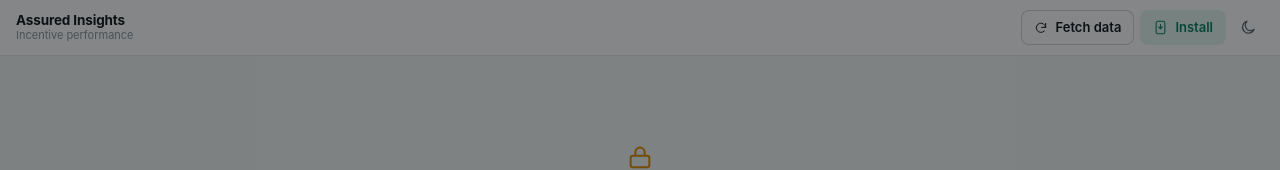
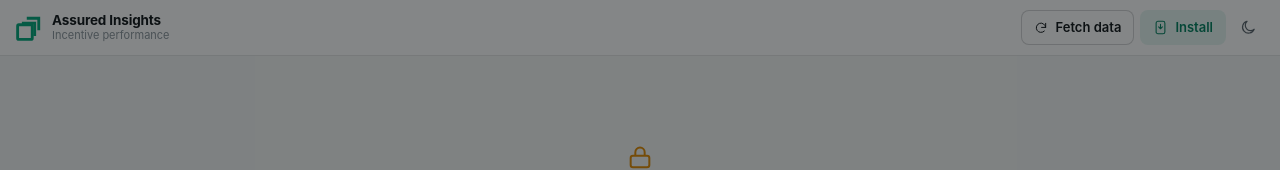
Before and after one commit to harshavarthanep/Assured_Insights, a plain HTML site: page index.html in a window 1280 px wide. Shown: the top 170 px of the page. Drawn offline with Linux system fonts and the light colour scheme.

Commit message:
Update index.html

```diff
--- a/index.html
+++ b/index.html
@@ -579,11 +579,11 @@
 
 <header class="topbar">
   <div class="brand">
-    <!-- <svg class="brand__mark" viewBox="0 0 64 64" aria-hidden="true">
+    <svg class="brand__mark" viewBox="0 0 64 64" aria-hidden="true">
       <rect x="4" y="24" width="36" height="36" rx="3" fill="none" stroke="#00A87B" stroke-width="7"/>
       <path d="M18 20h28v28" fill="none" stroke="#00A87B" stroke-width="7" stroke-linecap="square"/>
       <path d="M30 8h26v26" fill="none" stroke="#00A87B" stroke-width="7" stroke-linecap="square"/>
-    </svg> -->
+    </svg>
     <span class="brand__txt"><b>Assured Insights</b><span id="scopeName">Incentive performance</span></span>
   </div>
   <div class="topbar__acts" id="acts"></div>
```
